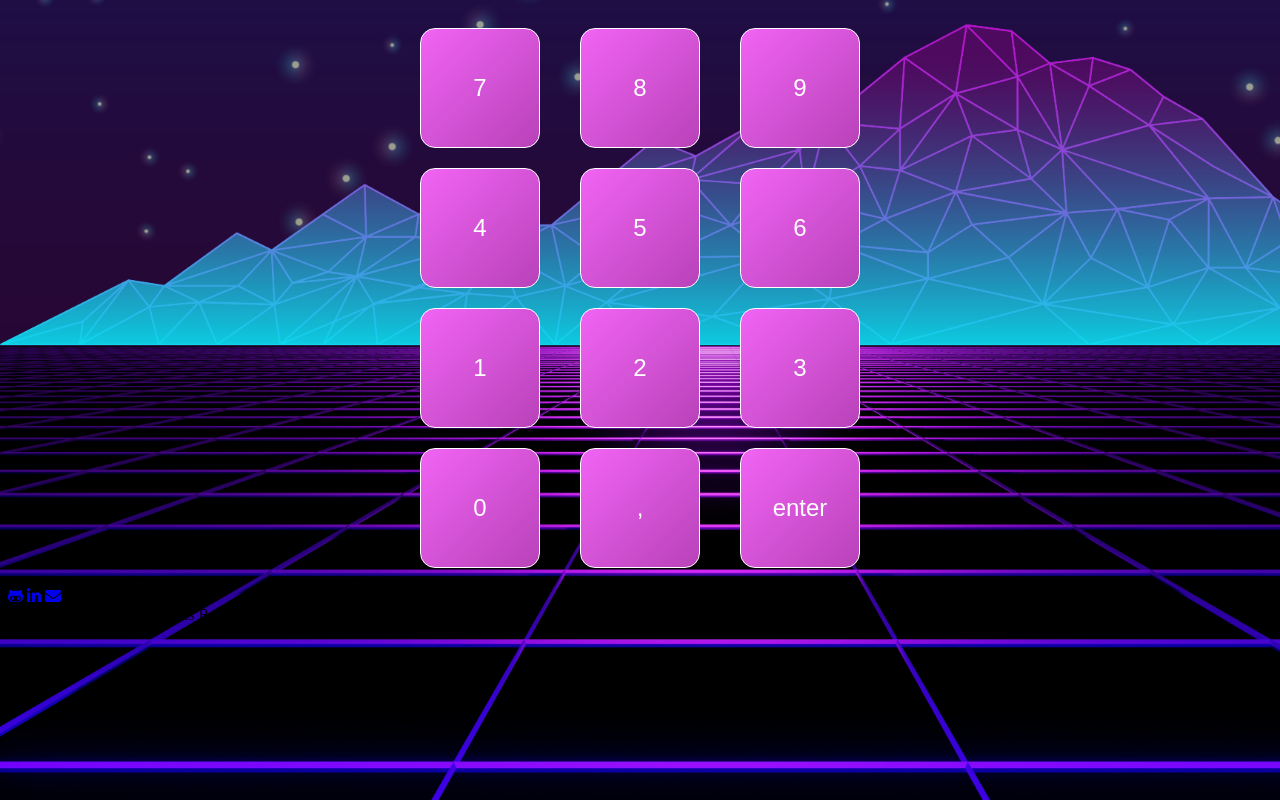
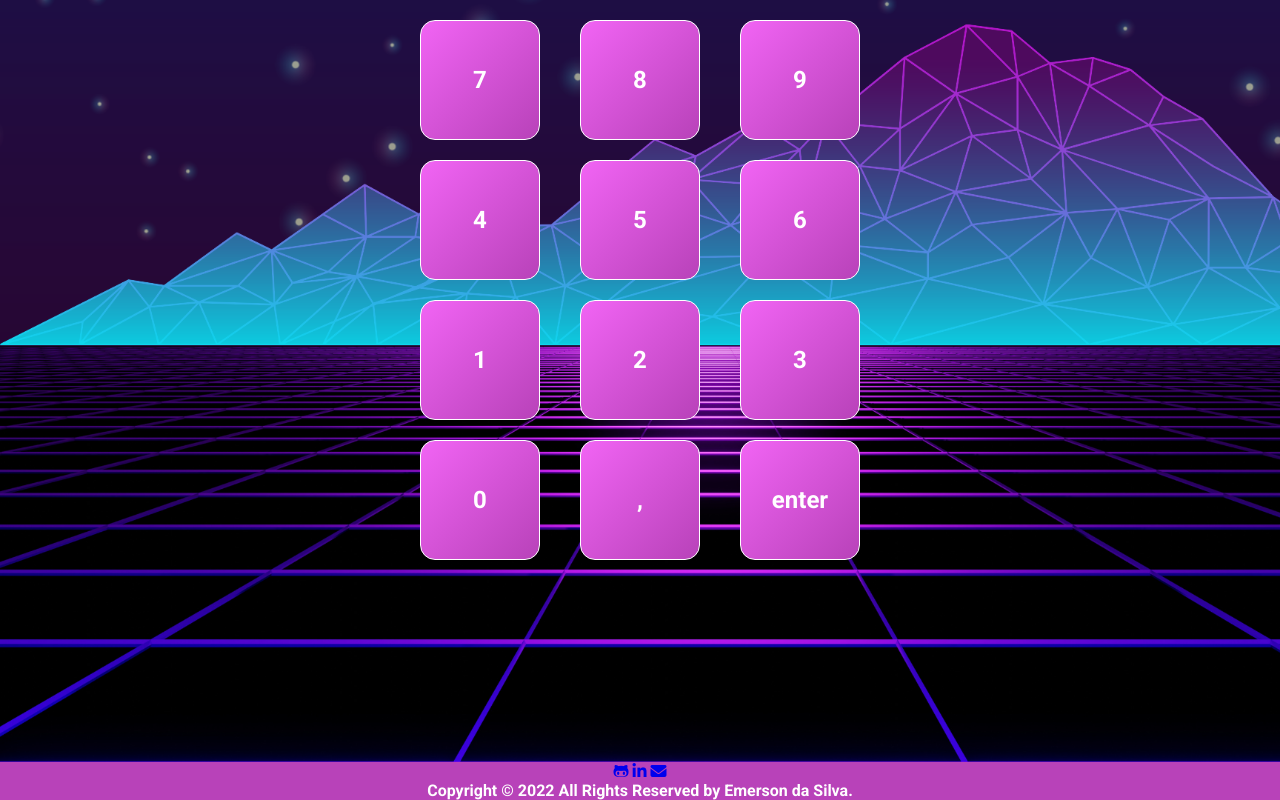
Before and after one commit to dasilvaemerson/drum-pad, a plain HTML site: page index.html in a window 1280 px wide. Drawn offline with Linux system fonts and the light colour scheme.

Commit message:
Insert hover to keys | Implement inicial footer design

```diff
--- a/styles/styles.css
+++ b/styles/styles.css
@@ -4,6 +4,14 @@
     --main-color-light: #f164f4;
     --font-color: white;
   }
+
+/*reset*/
+* {
+  margin: 0;
+  padding: 0;
+  box-sizing: border-box;
+  font-family: "Roboto", sans-serif;
+}
 
 body {
   background-image: url(../images/background.png);
@@ -30,3 +38,16 @@ body {
   align-items: center;
   border-radius: 15px;
 }
+
+.key:hover {
+  background: var(--main-color-light);
+}
+
+footer{
+  bottom: 0;
+  position: fixed;
+  width: 100%;
+  background: var(--main-color);
+  color: var(--font-color);
+  text-align:center;
+}
```
